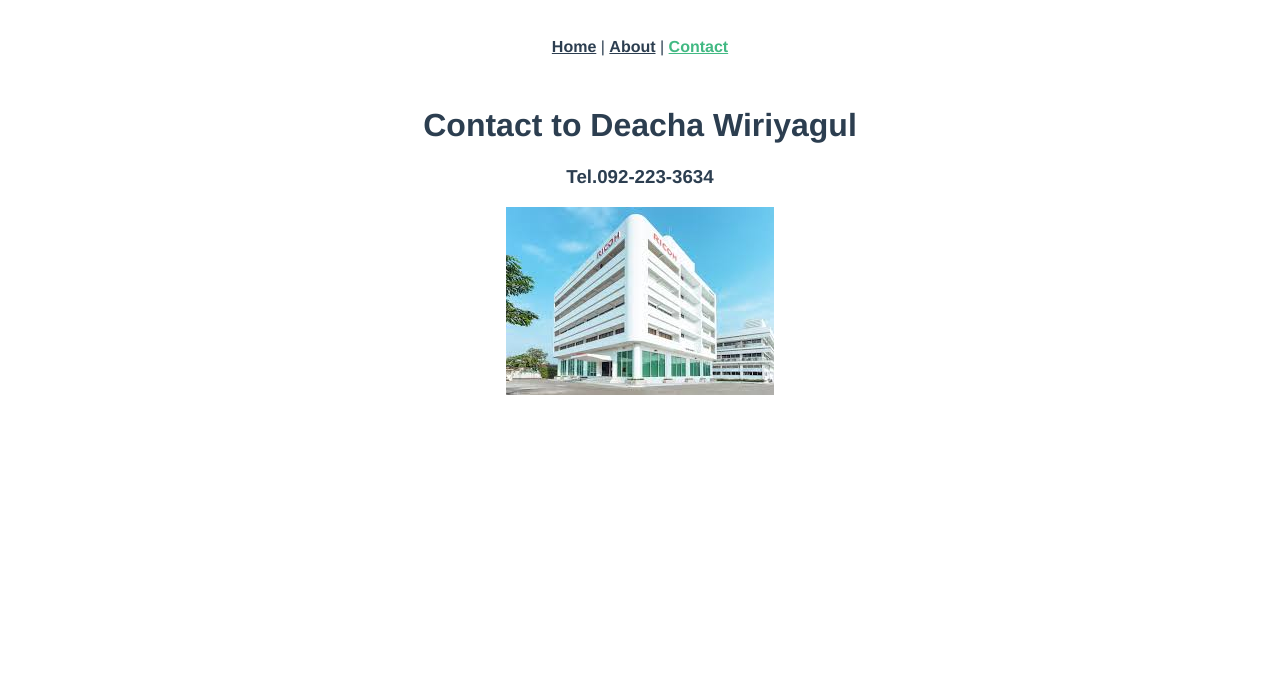
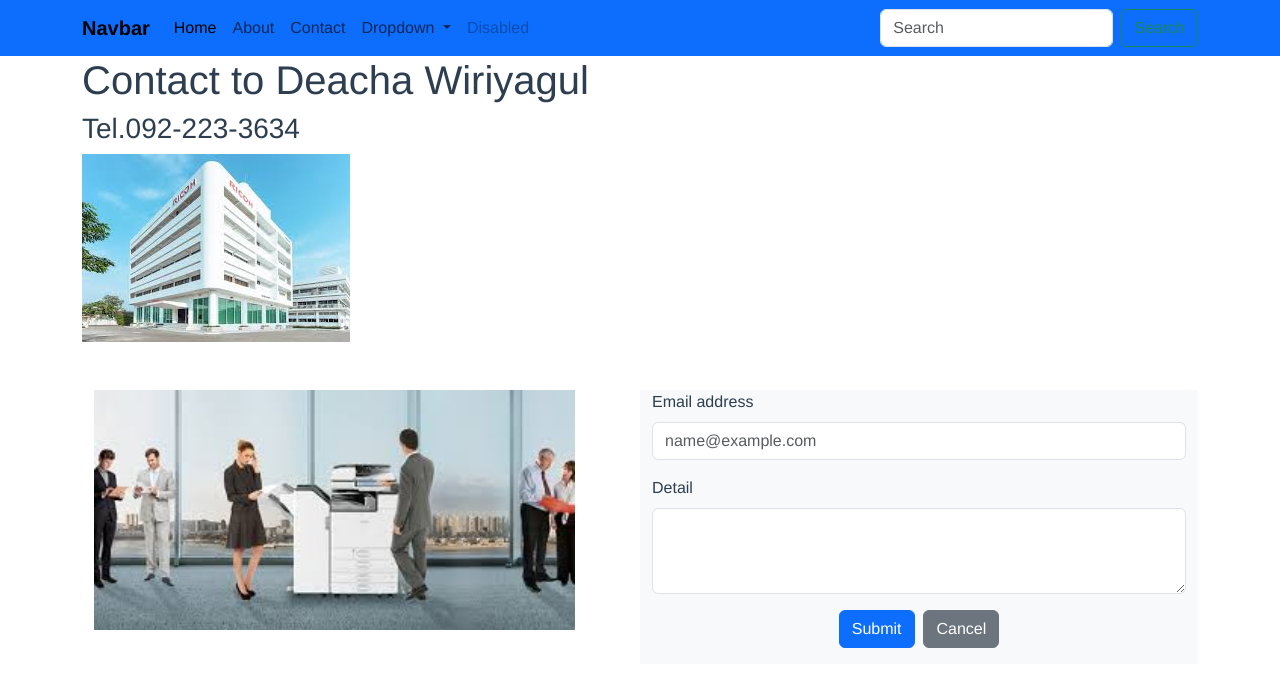
Before and after one commit to deachawir-svg/app-vue01, a Vue app: page /contact in a window 1280 px wide. Shown: the top 686 px of the page. Built offline with nearby package versions, Linux system fonts and the light colour scheme.

Commit message:
update v2

```diff
--- a/package.json
+++ b/package.json
@@ -7,6 +7,7 @@
     "build": "vue-cli-service build"
   },
   "dependencies": {
+    "bootstrap": "^5.3.8",
     "core-js": "^3.8.3",
     "vue": "^3.2.13",
     "vue-router": "^4.0.3",
--- a/src/App.vue
+++ b/src/App.vue
@@ -1,11 +1,63 @@
 <template>
+<div>
+  <!-- Menu
   <nav>
     <router-link to="/">Home</router-link> |
     <router-link to="/about">About</router-link> |
     <router-link to="/contact">Contact</router-link>
   </nav>
+  -->
+<nav class="navbar navbar-expand-lg navbar bg-primary" data-bs-theme="light">
+  <div class="container">
+    <a class="navbar-brand" href="/">Navbar</a>
+    <button class="navbar-toggler" type="button" data-bs-toggle="collapse" data-bs-target="#navbarSupportedContent" aria-controls="navbarSupportedContent" aria-expanded="false" aria-label="Toggle navigation">
+      <span class="navbar-toggler-icon"></span>
+    </button>
+    <div class="collapse navbar-collapse" id="navbarSupportedContent">
+      <ul class="navbar-nav me-auto mb-2 mb-lg-0">
+        <li class="nav-item">
+          <a class="nav-link active" aria-current="page" href="/">Home</a>
+        </li>
+        <li class="nav-item">
+          <a class="nav-link" href="/about">About</a>
+        </li>
 
-  <router-view/>
+        <li class="nav-item">
+          <a class="nav-link" href="/contact">Contact</a>
+        </li>
+
+        <li class="nav-item dropdown">
+          <a class="nav-link dropdown-toggle" href="#" role="button" data-bs-toggle="dropdown" aria-expanded="false">
+            Dropdown
+          </a>
+          <ul class="dropdown-menu">
+            <li><a class="dropdown-item" href="#">Action</a></li>
+            <li><a class="dropdown-item" href="#">Another action</a></li>
+            <li><hr class="dropdown-divider"></li>
+            <li><a class="dropdown-item" href="#">Something else here</a></li>
+          </ul>
+        </li>
+        <li class="nav-item">
+          <a class="nav-link disabled" aria-disabled="true">Disabled</a>
+        </li>
+      </ul>
+      <form class="d-flex" role="search">
+        <input class="form-control me-2" type="search" placeholder="Search" aria-label="Search"/>
+        <button class="btn btn-outline-success" type="submit">Search</button>
+      </form>
+    </div>
+  </div>
+</nav>
+
+
+
+
+
+
+<router-view/>
+
+</div>
+
 </template>
 
 <style>
@@ -13,7 +65,7 @@
   font-family: Avenir, Helvetica, Arial, sans-serif;
   -webkit-font-smoothing: antialiased;
   -moz-osx-font-smoothing: grayscale;
-  text-align: center;
+
   color: #2c3e50;
 }
 
@@ -27,6 +79,6 @@
 }
 
 nav a.router-link-exact-active {
-  color: #42b983;
+  color: #1333e9;
 }
 </style>
--- a/src/main.js
+++ b/src/main.js
@@ -3,4 +3,7 @@
 import router from './router'
 import store from './store'
 
+import "bootstrap/dist/css/bootstrap.css" ;  // bootstrap 5 css
+import "bootstrap/dist/js/bootstrap.bundle.js" ;  // bootstrap 5 css
+
 createApp(App).use(store).use(router).mount('#app')
--- a/src/views/AboutView.vue
+++ b/src/views/AboutView.vue
@@ -1,5 +1,7 @@
 <template>
-  <div class="about">
+  <div class="container">
     <h1>This is an about page</h1>
+    <h1>Deacha</h1>
+
   </div>
 </template>
--- a/src/views/Contact.vue
+++ b/src/views/Contact.vue
@@ -1,7 +1,48 @@
 <template lang="">
-    <div>
+    <div class="container">
         <h1>Contact to Deacha Wiriyagul</h1>
         <h3>Tel.092-223-3634</h3>
         <img alt="Vue logo" src="../assets/Office.jpg">
+        <br><br><br>
+
+    <div class="container">
+        <div class="row">
+            <div class="col-sm-6">
+                <img alt="Vue logo" width="90%" src="../assets/MPC.jpg">
+    </div>
+
+    <div class="col-sm-6 bg-body-tertiary">
+       <div class="mb-3">
+            <label for="exampleFormControlInput1" class="form-label">Email address</label>
+            <input type="email" class="form-control" id="exampleFormControlInput1" placeholder="name@example.com">
+        </div>
+
+        <div class="mb-3">
+            <label for="exampleFormControlTextarea1" class="form-label">Detail</label>
+            <textarea class="form-control" id="exampleFormControlTextarea1" rows="3"></textarea>
+        </div>
+
+    <div class="mb-3  text-center">
+        <button type="button" class="btn btn-primary">Submit</button>&nbsp;
+        <button type="button" class="btn btn-secondary">Cancel</button>
+    </div>
+
+
+    </div>
+
+  </div>
+
+</div>
+
+
+
+
+
+
+
+
+
+
+
     </div>
 </template>
--- a/src/views/HomeView.vue
+++ b/src/views/HomeView.vue
@@ -1,5 +1,5 @@
 <template>
-  <div class="home">
+  <div class="container">
     <img alt="Vue logo" src="../assets/logo.png">
     <HelloWorld msg="Welcome to Your Vue.js App"/>
   </div>
```
Also changed, not shown: src/assets/MPC.jpg (added), 1 other file (tests, documents, lock files or other folders).
